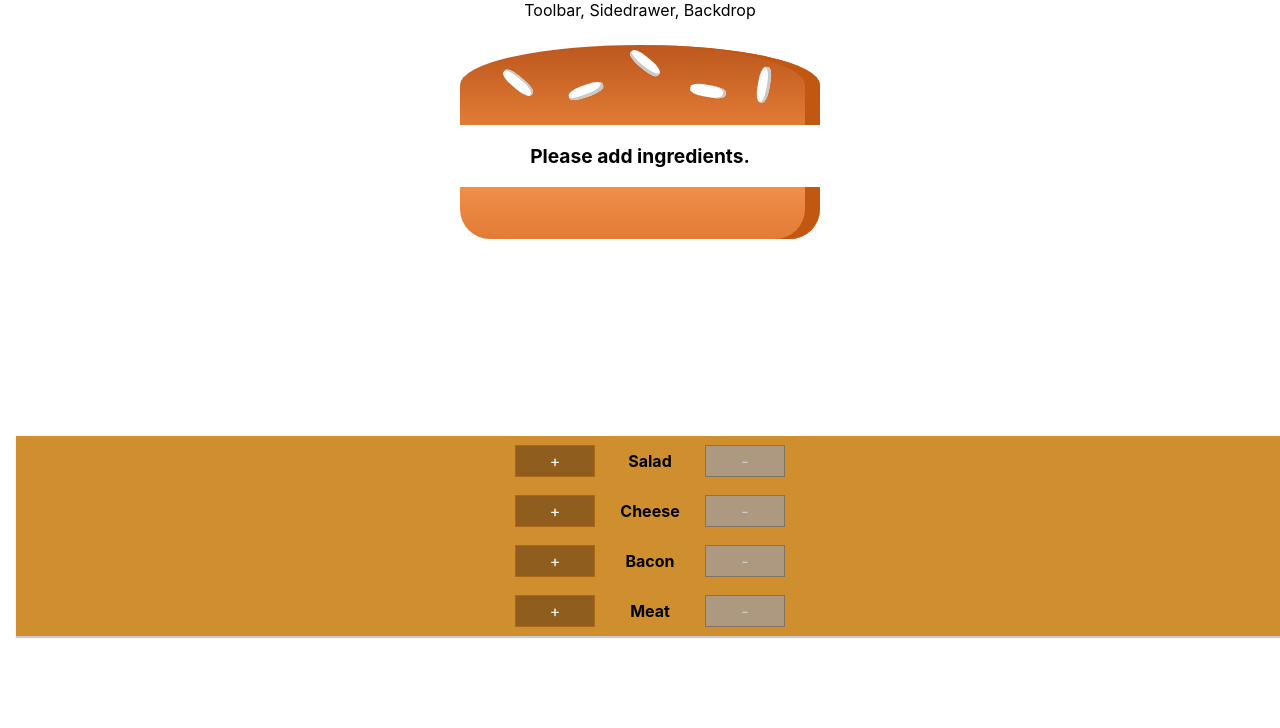
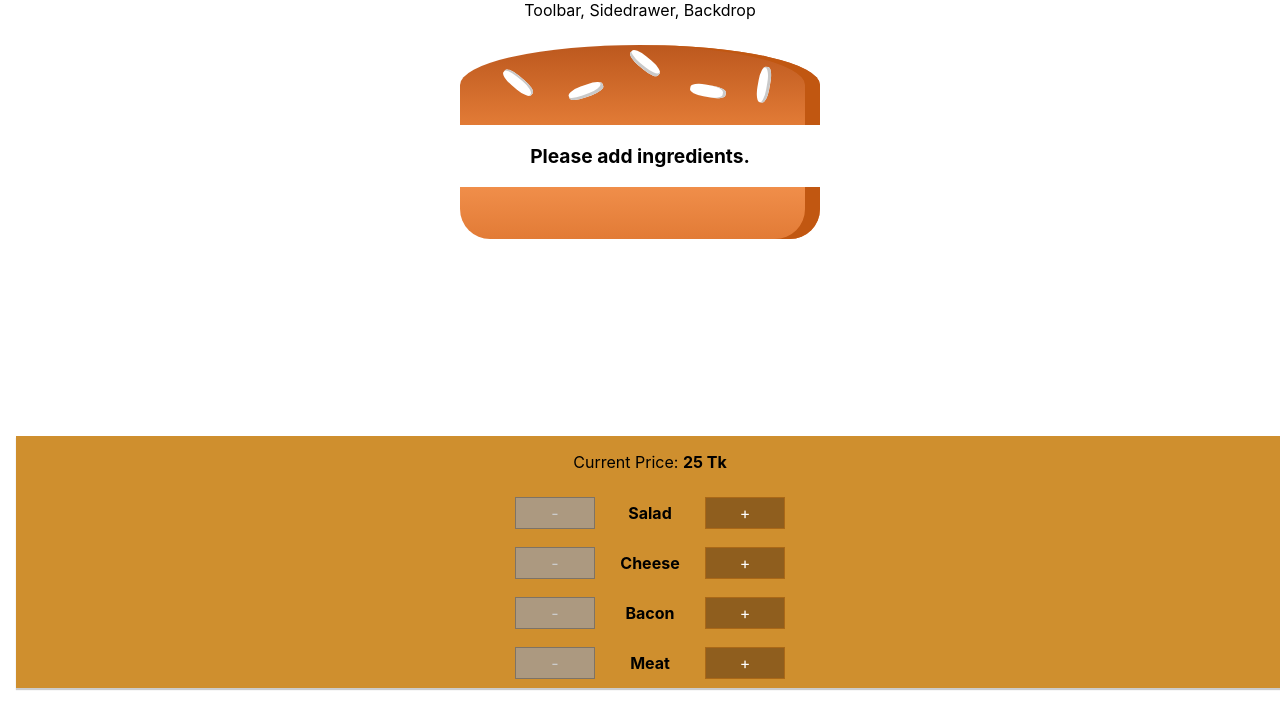
Before and after one commit to Sparrow48/burger-builder, a React (Create React App) app: page / in a window 1280 px wide. Shown: the top 728 px of the page. Built offline with nearby package versions, Linux system fonts and the light colour scheme.

Commit message:
Display and update the price

```diff
--- a/src/components/Burger/BuildControls/BuildControl/BuildControl.js
+++ b/src/components/Burger/BuildControls/BuildControl/BuildControl.js
@@ -4,16 +4,16 @@ import classes from "./BuildControl.module.css";
 
 const buildControl = props => (
   <div className={classes.BuildControl}>
-    <button className={classes.More} onClick={props.added}>
-      +
-    </button>
-    <div className={classes.Label}>{props.label}</div>
     <button
       className={classes.Less}
       onClick={props.removed}
       disabled={props.disabled}>
       -
     </button>
+    <div className={classes.Label}>{props.label}</div>
+    <button className={classes.More} onClick={props.added}>
+      +
+    </button>
   </div>
 );
 
--- a/src/components/Burger/BuildControls/BuildControls.js
+++ b/src/components/Burger/BuildControls/BuildControls.js
@@ -12,13 +12,16 @@ const control = [
 
 const buildControls = props => (
   <div className={classes.BuildControls}>
+    <p>
+      Current Price: <strong>{props.price} Tk </strong>
+    </p>
     {control.map(ctrl => (
       <BuildControl
         key={ctrl.label}
         label={ctrl.label}
         added={() => props.added(ctrl.type)}
         removed={() => props.removed(ctrl.type)}
-        disabled={props.disabled}
+        disabled={props.disabled[ctrl.type]}
       />
     ))}
   </div>
--- a/src/containers/BurgerBuilder/BurgerBuilder.js
+++ b/src/containers/BurgerBuilder/BurgerBuilder.js
@@ -60,6 +60,7 @@ class BurgerBuilder extends Component {
 
     for (let key in disabledInfo) {
       disabledInfo[key] = disabledInfo[key] <= 0;
+      console.log(disabledInfo[key]);
     }
     return (
       <Aux>
@@ -68,6 +69,7 @@ class BurgerBuilder extends Component {
           added={this.addIngredientHandlre}
           removed={this.removeIngredientHandler}
           disabled={disabledInfo}
+          price={this.state.totalPrice}
         />
       </Aux>
     );
```
